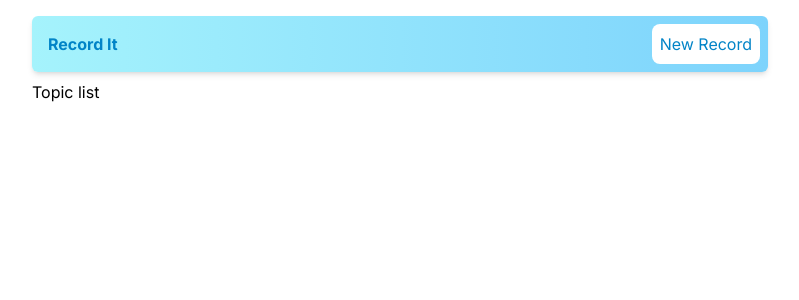
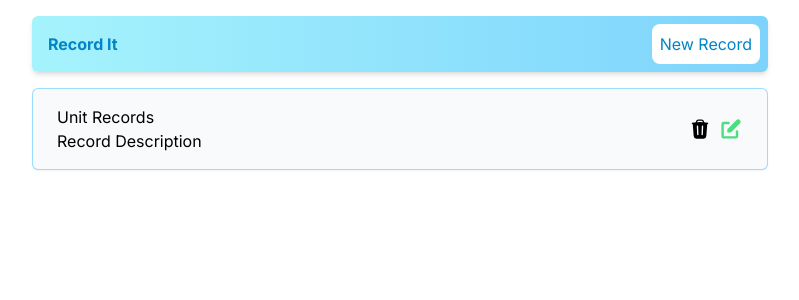
Before and after one commit to avangardewashere/crud-fourthest, a Next.js app: page / in a window 1280 px wide. Shown: the top 300 px of the page, without its empty margins (240-1039 px from the left). Built offline with nearby package versions, Linux system fonts and the light colour scheme.

Commit message:
add/record-card

```diff
--- a/components/RecordList.tsx
+++ b/components/RecordList.tsx
@@ -1,9 +1,22 @@
-import React from 'react'
+import React from "react";
+import RemoveButton from "./RemoveButton";
+import Link from "next/link";
+import { HiPencilAlt } from "react-icons/hi";
 
-export default  function RecordList() {
+export default function RecordList() {
   return (
-    <div>
-      Topic list
+    <div className="flex shadow-sm justify-between p-6 py-4 bg-slate-50 border-opacity-75 border-sky-300 border rounded-md my-2 hover:bg-white">
+      <div>
+        <h2>Unit Records</h2>
+        <div>Record Description</div>
+      </div>
+
+      <div className="flex gap-2 items-center">
+        <RemoveButton />
+        <Link className="text-green-400" href={"/updateRecord/123"}>
+          <HiPencilAlt size={24} />
+        </Link>
+      </div>
     </div>
-  )
+  );
 }
--- a/components/RemoveButton.tsx
+++ b/components/RemoveButton.tsx
@@ -1,13 +1,14 @@
-import React from 'react'
+"use client";
+import React from "react";
+import { HiTrash } from "react-icons/hi2";
 
-export default  function RemoveButton() {
-
+export default function RemoveButton() {
   const handleRemove = () => {
-    alert("about to remove")
-  }
-    return (
+    alert("about to remove");
+  };
+  return (
     <button onClick={handleRemove}>
-
+      <HiTrash size={22} />
     </button>
-  )
+  );
 }
```
